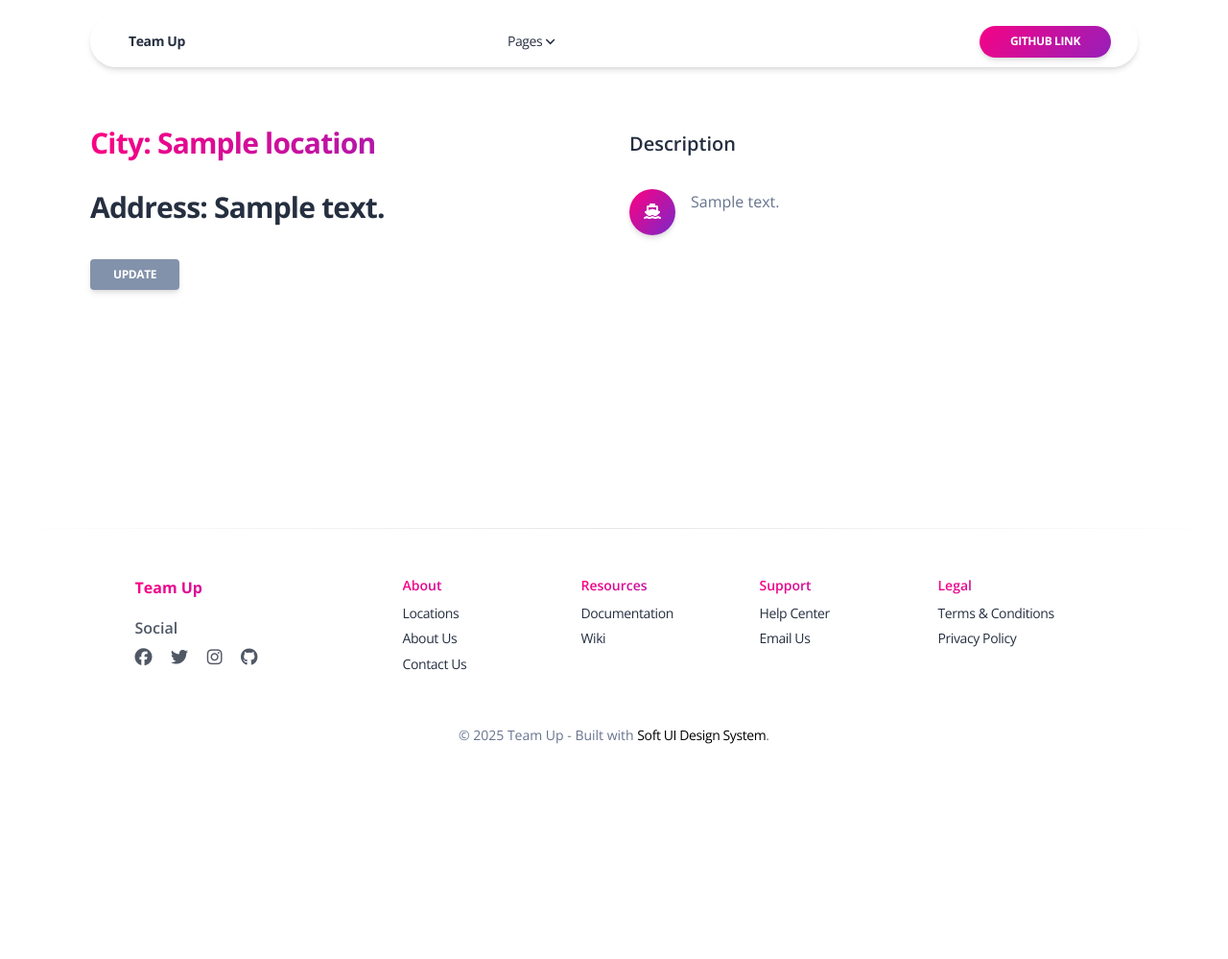
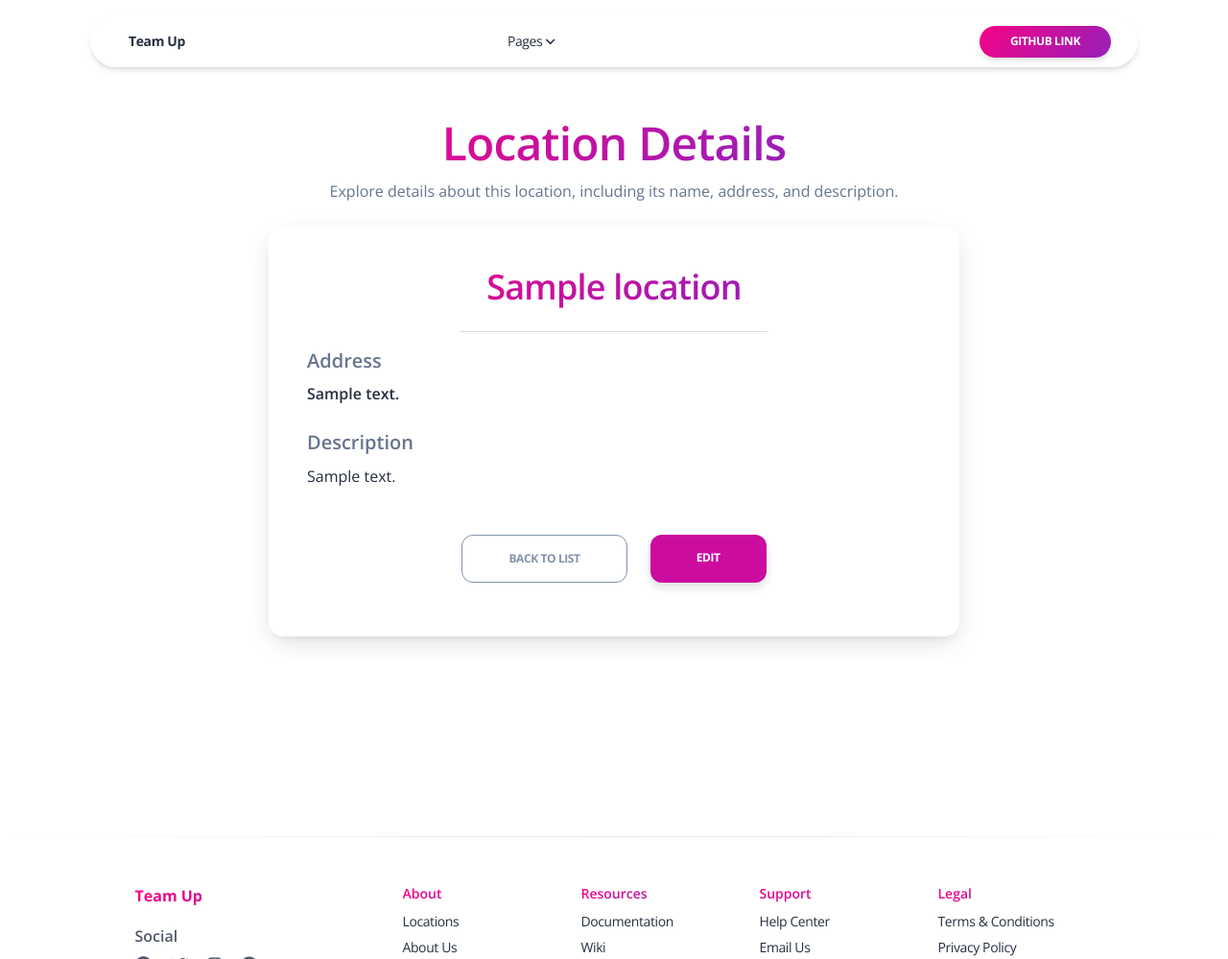
Before and after one commit to VovkOL/team-up, a Django app: page /events/locations/1/ in a window 1280 px wide. Shown: the top 999 px of the page at 96% size. Before the commit the page ends 775 px from the top, so only its background shows below. Run offline with Django 5.2, Linux system fonts and the light colour scheme; tables that the repository leaves empty hold one stand-in row (values such as "Sample post"); some libraries are stand-ins or nearby versions.

Commit message:
Refactor location_detail.html: improve layout and styling

```diff
--- a/templates/events/location_detail.html
+++ b/templates/events/location_detail.html
@@ -1,34 +1,33 @@
 {% extends "layouts/base-presentation.html" %}
+{% load static %}
 
-{% block body_class %}d-flex flex-column min-vh-100{% endblock %}
+{% block title %}Location Details{% endblock %}
 
 {% block content %}
-  <section class="pt-5 pb-5 mt-5 flex-grow-1">
-    <!-- -------- START Features w/ icons and text on left & gradient title and text on right -------- -->
-    <div class="container">
-      <div class="row py-4">
-        <div class="col-lg-6">
-          <h3 class="text-gradient text-primary mb-0 mt-2">City: {{ location.name }}</h3>
-          <br>
-          <h3>Address: {{ location.address }}</h3>
-          <br>
-          <a class="btn btn-secondary px-4 py-2 rounded-2" href="{% url 'events:location-update' pk=location.id %}">Update</a>
-        </div>
-        <div class="col-lg-6 mt-lg-0 mt-5 ps-lg-0 ps-0">
-          <div class="p-3 info-horizontal">
-            <h5>Description</h5>
-            <br>
-            <div class="icon icon-shape rounded-circle bg-gradient-primary shadow text-center">
-              <i class="fas fa-ship opacity-10"></i>
-            </div>
-            <div class="description ps-3">
-              <p class="mb-0">
-                {% if location.description %}
-                  {{ location.description }}
-                {% else %}
-                  No information about this location.
-                {% endif %}
-              </p>
+  <section class="pt-6 pb-5 mt-2">
+    <div class="container py-5">
+      <div class="row justify-content-center">
+        <div class="col-lg-8">
+          <div class="text-center mb-4">
+            <h1 class="text-gradient text-primary fw-bold">Location Details</h1>
+            <p class="text-muted">Explore details about this location, including its name, address, and description.</p>
+          </div>
+          <div class="card shadow-lg border-0 p-3 rounded-4 blur">
+            <div class="card-body">
+              <h2 class="text-gradient text-primary text-center fw-bold mb-4">{{ location.name }}</h2>
+              <hr class="mx-auto w-50">
+              <div class="mb-4">
+                <h5 class="text-muted">Address</h5>
+                <p class="fw-bold text-dark">{{ location.address|default:"No address provided" }}</p>
+              </div>
+              <div class="mb-4">
+                <h5 class="text-muted">Description</h5>
+                <p class="text-dark">{{ location.description|default:"No description available" }}</p>
+              </div>
+              <div class="mt-5 d-flex justify-content-center gap-4">
+                <a href="{% url 'events:location-list' %}" class="btn btn-outline-secondary px-5 py-3 rounded-3">Back to List</a>
+                <a href="{% url 'events:location-update' location.id %}" class="btn btn-primary px-5 py-3 rounded-3 shadow-sm">Edit</a>
+              </div>
             </div>
           </div>
         </div>
```
